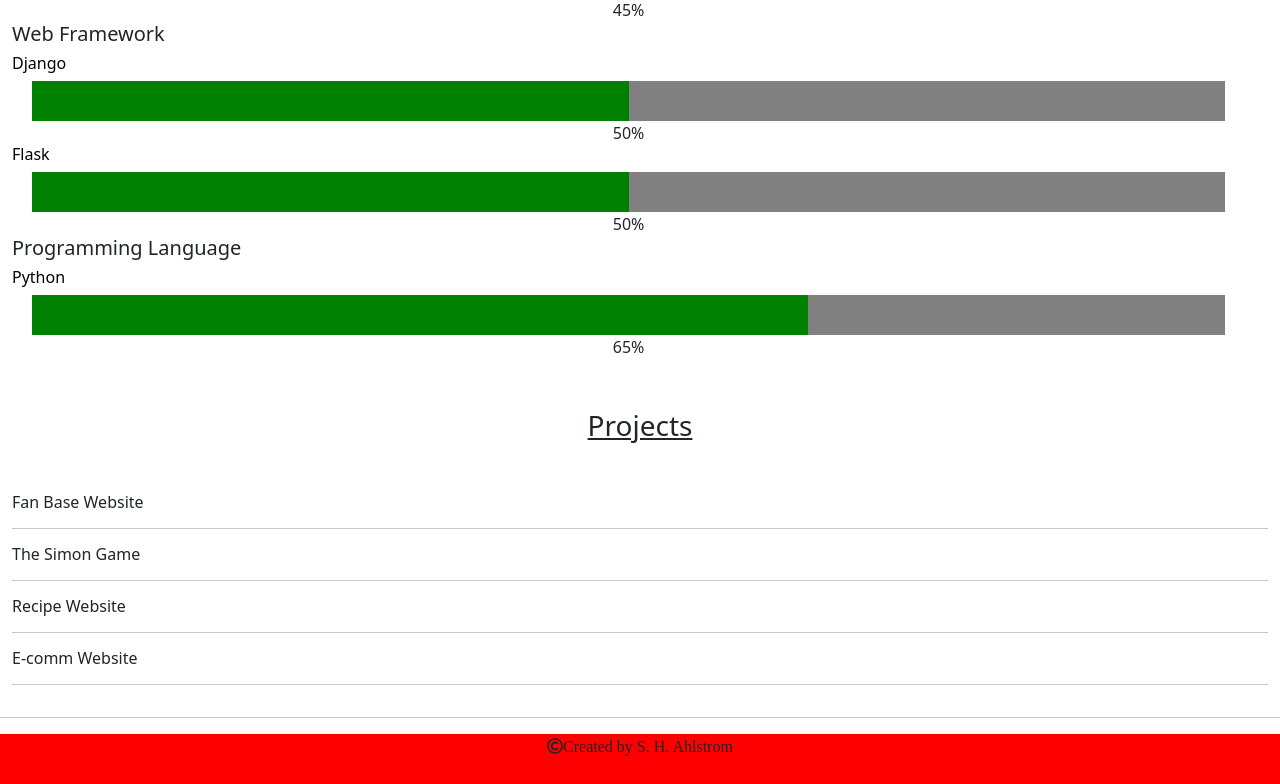
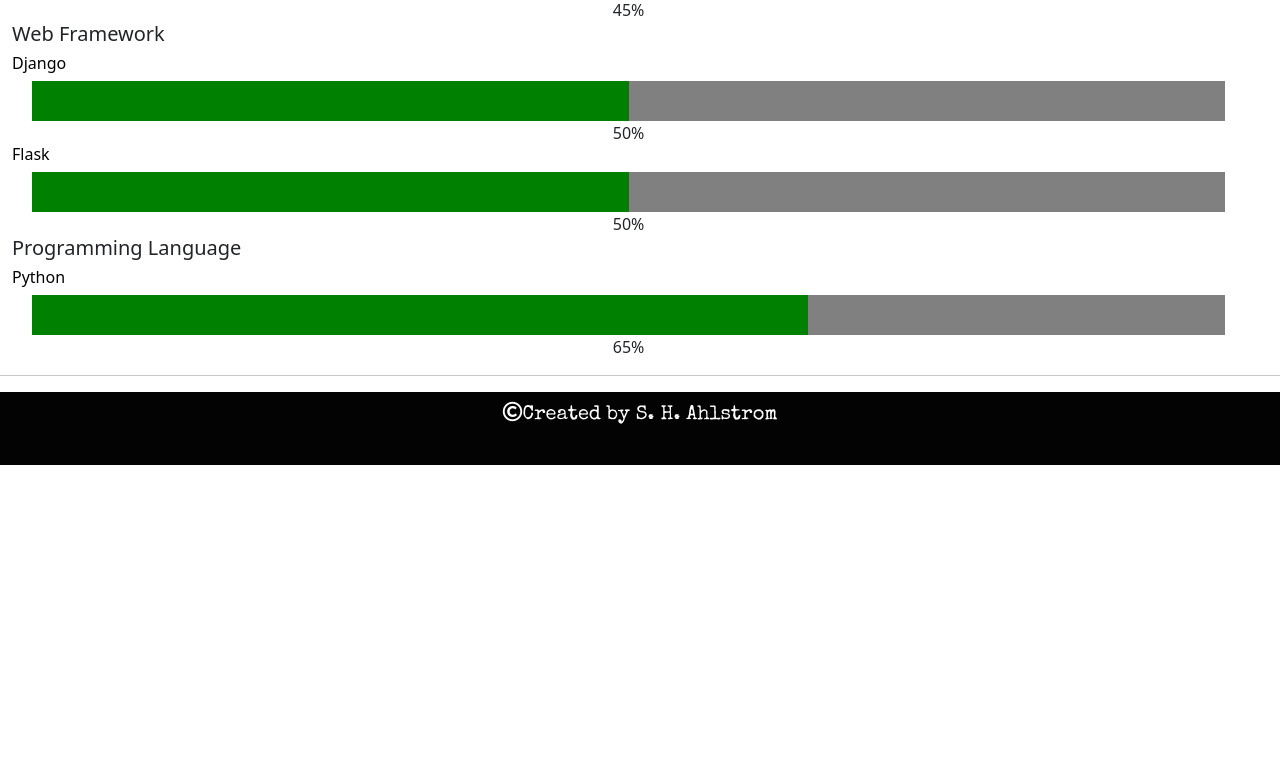
Before and after one commit to ShawnAhls/My-Portfolio, a plain HTML site: page index.html in a window 1280 px wide. Shown: the part 1468-2252 px from the top of the page. After the commit the page ends 1933 px from the top, so only its background shows below. Drawn offline with nearby package versions, Linux system fonts and the light colour scheme.

Commit message:
working on the footer to get the text in the middle of the the footer, but not aligned

```diff
--- a/index.html
+++ b/index.html
@@ -15,7 +15,7 @@
     <header>
         <nav class="navbar">
             <div class="container-fluid">
-                <nav class="navbar-brand"><h2>Shawn H Ahlstrom</h2></nav>
+                <nav class="navbar-brand"><h2>Shawn H Ahlstrom</h></nav>
                 <ul>
                     <li><a href="#contact">Contact</a></li>
                     <li><a href="#projects">Projects</a></li>
@@ -96,7 +96,7 @@
 
     <!-- Projects Starts -->
 
-    <section>
+    <!-- <section>
         <h3 id='projects'><u>Projects</u></h3>
         <div class='container-fluid'>
             <div class='row'>
@@ -112,7 +112,7 @@
                 </div>
             </div>
         </div>
-    </section>
+    </section> -->
 
     <!-- Projects Ends -->
     <!-- Contact Starts -->
@@ -121,7 +121,7 @@
     <!-- Footer Starts -->
     <footer>
 		<div class="contianer-fluid">
-			<p><i class="far fa-copyright">Created by S. H. Ahlstrom</i></p>
+			<p><i class="far fa-copyright"></i>Created by S. H. Ahlstrom</p>
 		</div>
 	</footer>
     <!-- Footer Ends -->
--- a/style.css
+++ b/style.css
@@ -101,10 +101,25 @@
 /*----footer starts----*/
 
 footer {
-    margin-top: auto;
     text-align: center;
-    background-color: red;
-    height: 50px;
+    background-color: rgb(3, 3, 3);
+    height: 73px;
 }
 
+footer p {
+    font-family: Special Elite;
+    font-size: 20px;
+    color: white;
+    margin-top: 10px;
+}
+
+
+footer p i{
+    font-family: Special Elite;
+    font-size: 20px;
+    color: white;
+    margin-top: 10px;
+}
+
+
 /*----footer ends----*/
```
